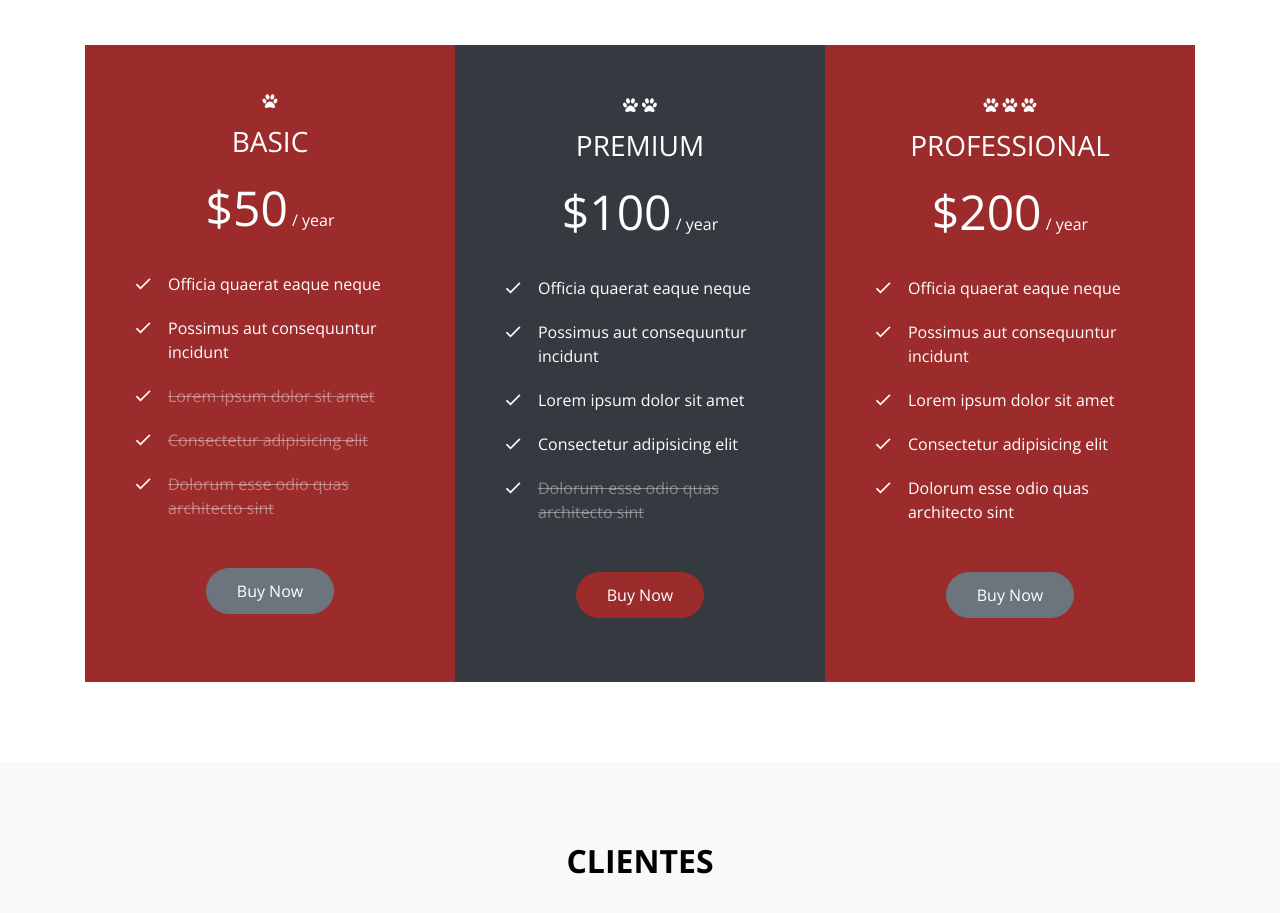
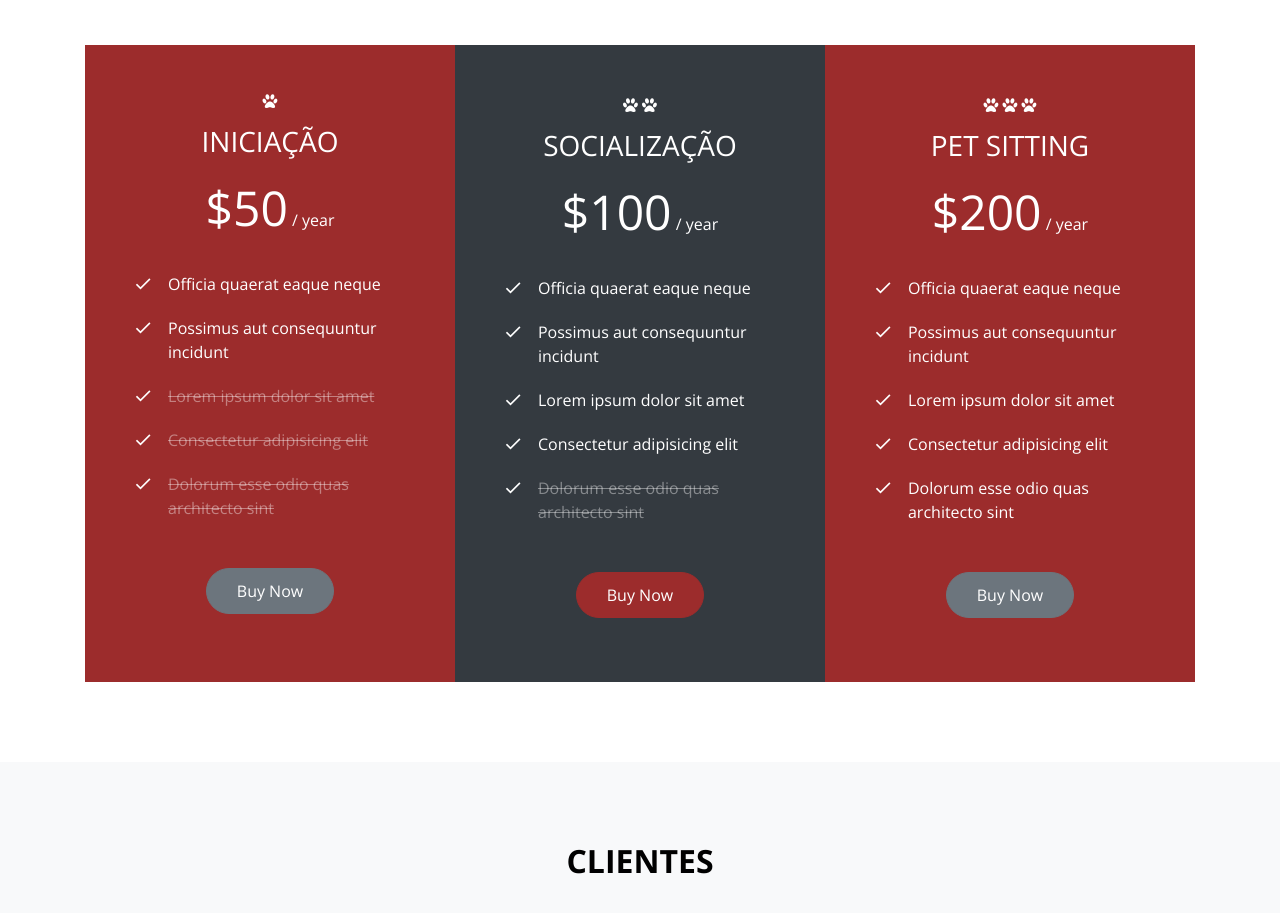
Before and after one commit to kellydogtrainer/kellydogtrainer.github.io, a plain HTML site: page index.html in a window 1280 px wide. Shown: the part 2473-3386 px from the top of the page. Drawn offline with nearby package versions, Linux system fonts and the light colour scheme; files whose address does not match are found by name.

Commit message:
Add files via upload

```diff
--- a/index.html
+++ b/index.html
@@ -193,7 +193,7 @@
 
             <div class="pricing">
               <span class="icon-paw d-block display-5 text-white mb-3"></span>
-              <h3 class="text-center text-white text-uppercase">Basic</h3>
+              <h3 class="text-center text-white text-uppercase">Iniciação</h3>
               <div class="price text-center mb-4 ">
                 <span><span>$50</span> / year</span>
               </div>
@@ -215,7 +215,7 @@
             <div class="pricing">
               <span class="icon-paw d-inline-block display-5 text-white mb-3"></span>
               <span class="icon-paw d-inline-block display-5 text-white mb-3"></span>
-              <h3 class="text-center text-white text-uppercase">Premium</h3>
+              <h3 class="text-center text-white text-uppercase">Socialização</h3>
               <div class="price text-center mb-4 ">
                 <span><span>$100</span> / year</span>
               </div>
@@ -237,7 +237,7 @@
               <span class="icon-paw d-inline-block display-5 text-white mb-3"></span>
               <span class="icon-paw d-inline-block display-5 text-white mb-3"></span>
               <span class="icon-paw d-inline-block display-5 text-white mb-3"></span>
-              <h3 class="text-center text-white text-uppercase">Professional</h3>
+              <h3 class="text-center text-white text-uppercase">Pet Sitting</h3>
               <div class="price text-center mb-4 ">
                 <span><span>$200</span> / year</span>
               </div>
```
